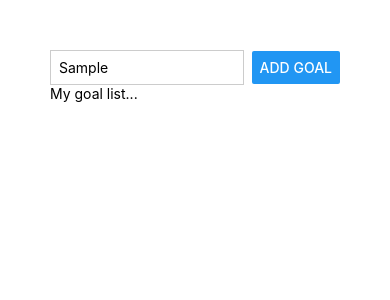
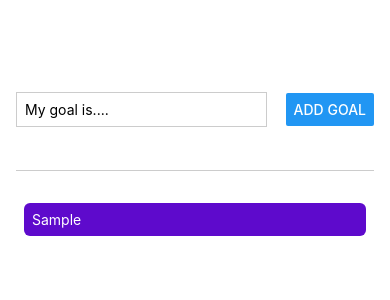
Before and after one commit to GedasIncirauskas/react-native-0, a React Native app: screen / in a window 390 px wide. Both pictures are taken after typing "Sample" into the empty fields and a click on the button "ADD GOAL". Shown: the top 300 px of the page. Built offline with nearby package versions, Linux system fonts and the light colour scheme.

Commit message:
created goal item list

```diff
--- a/App.js
+++ b/App.js
@@ -1,14 +1,40 @@
+import { useState } from "react";
 import { Button, StyleSheet, Text, TextInput, View } from "react-native";
 
 export default function App() {
+  const [enteredGoalText, setEnteredGoalText] = useState("");
+  const [courseGoals, setCourseGoals] = useState([]);
+
+  const goalInputHandler = (value) => {
+    setEnteredGoalText(value);
+  };
+
+  const addNewGoalHandler = () => {
+    setCourseGoals((currentCourseGoals) => [
+      ...currentCourseGoals,
+      enteredGoalText,
+    ]);
+    setEnteredGoalText("");
+  };
+
   return (
     <View style={styles.appContainer}>
       <View style={styles.inputContainer}>
-        <TextInput placeholder="My goal is...." style={styles.textInput} />
-        <Button title="Add goal" onPress={() => {}} />
+        <TextInput
+          placeholder="My goal is...."
+          style={styles.textInput}
+          onChangeText={goalInputHandler}
+          value={enteredGoalText}
+        />
+        <Button title="Add goal" onPress={addNewGoalHandler} />
       </View>
-      <View>
-        <Text>My goal list...</Text>
+      <View style={styles.goalContainer}>
+        {!courseGoals.length && <Text>My goal list...</Text>}
+        {courseGoals.map((goal) => (
+          <Text style={styles.listGoals} key={goal}>
+            {goal}
+          </Text>
+        ))}
       </View>
     </View>
   );
@@ -17,11 +43,17 @@ export default function App() {
 const styles = StyleSheet.create({
   appContainer: {
     padding: 50,
+    paddingHorizontal: 16,
+    flex: 1,
   },
   inputContainer: {
+    flex: 1,
     flexDirection: "row",
     justifyContent: "space-between",
     alignItems: "center",
+    marginBottom: 24,
+    borderBottomWidth: 1,
+    borderBottomColor: "#cccccc",
   },
   textInput: {
     borderWidth: 1,
@@ -30,4 +62,14 @@ const styles = StyleSheet.create({
     marginRight: 8,
     padding: 8,
   },
+  goalContainer: {
+    flex: 5,
+  },
+  listGoals: {
+    margin: 8,
+    borderRadius: 6,
+    backgroundColor: "#5e0acc",
+    color: "white",
+    padding: 8,
+  },
 });
```
